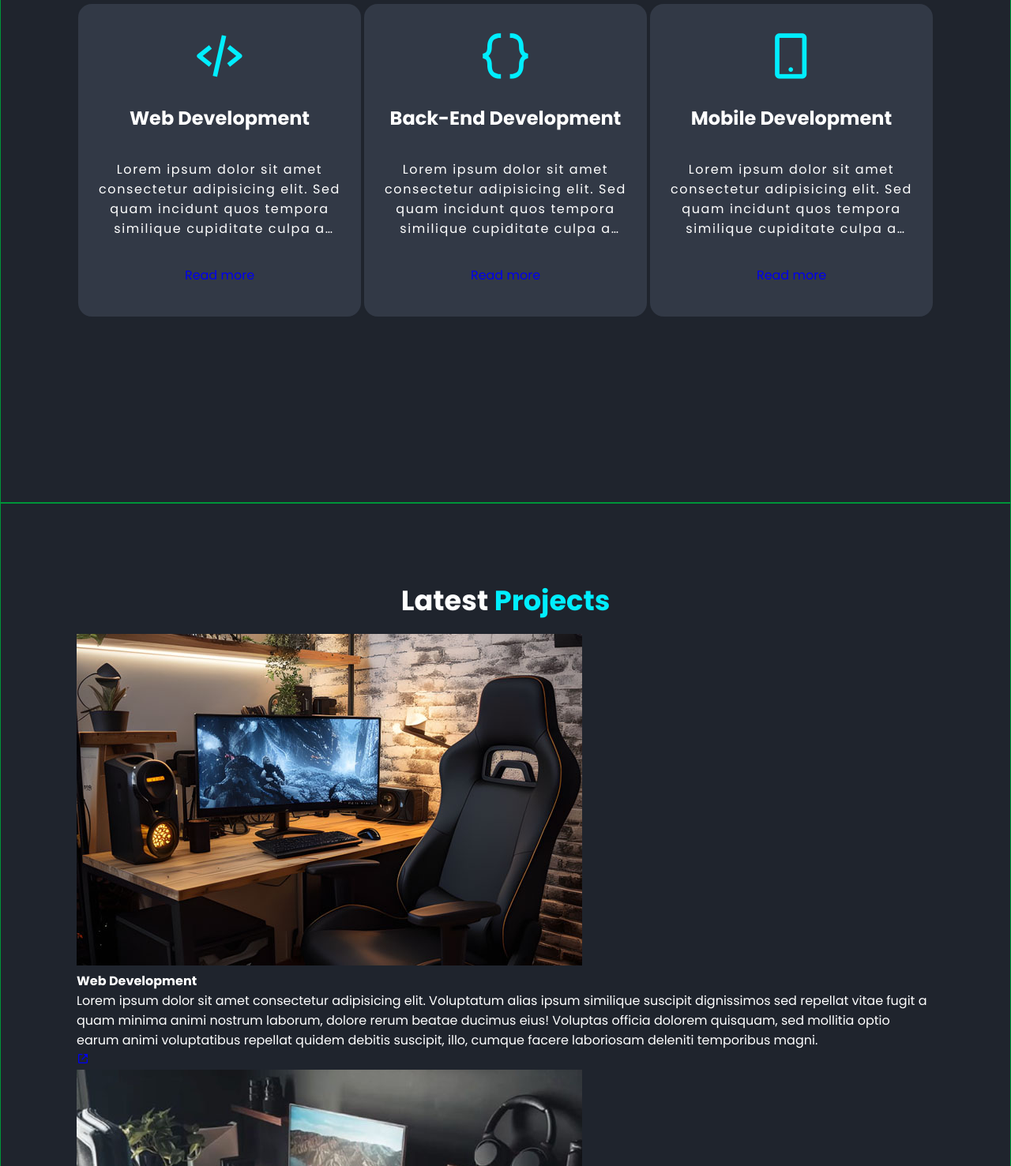
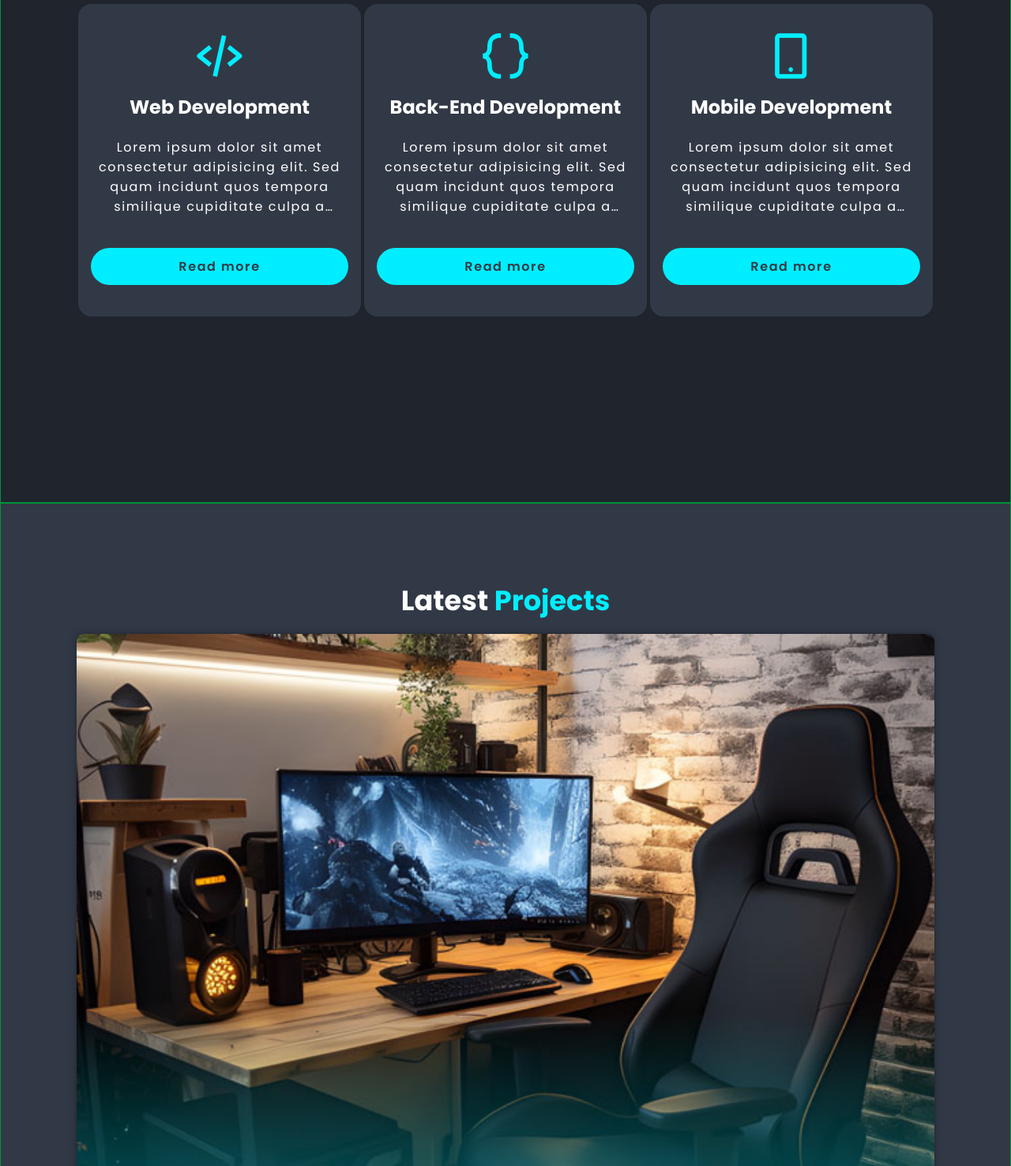
Before and after one commit to gustavo-medeiros18/portfolio, a plain HTML site: page index.html in a window 1280 px wide. Shown: the part 963-2440 px from the top of the page at 79% size. Drawn offline with nearby package versions, Linux system fonts and the light colour scheme; a script that the page names is missing.

Commit message:
💄 style: Adds css settings to portfolio section.

```diff
--- a/css/style.css
+++ b/css/style.css
@@ -183,3 +183,92 @@ span {
   overflow: hidden;
   text-overflow: ellipsis;
 }
+
+.portfolio {
+  background-color: var(--bg-color-02);
+}
+
+.portfolio-container {
+  display: grid;
+  gap: 1.2rem;
+}
+
+.portfolio-box {
+  position: relative;
+  border-radius: 0.6rem;
+  box-shadow: 0 0 0.6rem var(--bg-color-01);
+  overflow: hidden;
+  display: flex
+}
+
+.portfolio-box img {
+  width: 100%;
+  transition: 0.5s ease;
+}
+
+.portfolio-box img:hover {
+  transform: scale(1.1);
+}
+
+.portfolio-box .portfolio-layer {
+  position: absolute;
+  bottom: 0;
+  left: 0;
+  width: 100%;
+  height: 100%;
+  background: linear-gradient(transparent, var(--main-color));
+  display: flex;
+  justify-content: center;
+  align-items: center;
+  flex-direction: column;
+  text-align: center;
+  padding: 0 4rem;
+  transform: translateY(30rem);
+  transition: 0.5s ease;
+}
+
+.portfolio-box:hover .portfolio-layer {
+  transform: translateY(0);
+}
+
+.portfolio-layer h4 {
+  font-size: 1.8rem;
+}
+
+.portfolio-layer p {
+  margin: 0.2rem 0 0.5rem;
+}
+
+.portfolio-layer a {
+  display: inline-flex;
+  justify-content: center;
+  align-items: center;
+  width: 3rem;
+  height: 3rem;
+  background: var(--text-color);
+  border-radius: 50%;
+}
+
+.portfolio-layer a i {
+  font-size: 1.2rem;
+  color: var(--bg-color-02);
+}
+
+.btn {
+  display: inline-block;
+  padding: 0.7rem 1.8rem;
+  background-color: var(--main-color);
+  border-radius: 2rem;
+  color: var(--bg-color-02);
+  font-weight: 600;
+  letter-spacing: 0.1rem;
+  transition: 0.3s ease;
+  margin-top: 1.2rem;
+}
+
+.btn:hover {
+  box-shadow: 0 0 0.3rem var(--main-color);
+  background-color: inherit;
+  color: var(--main-color);
+  cursor: pointer;
+}
```
